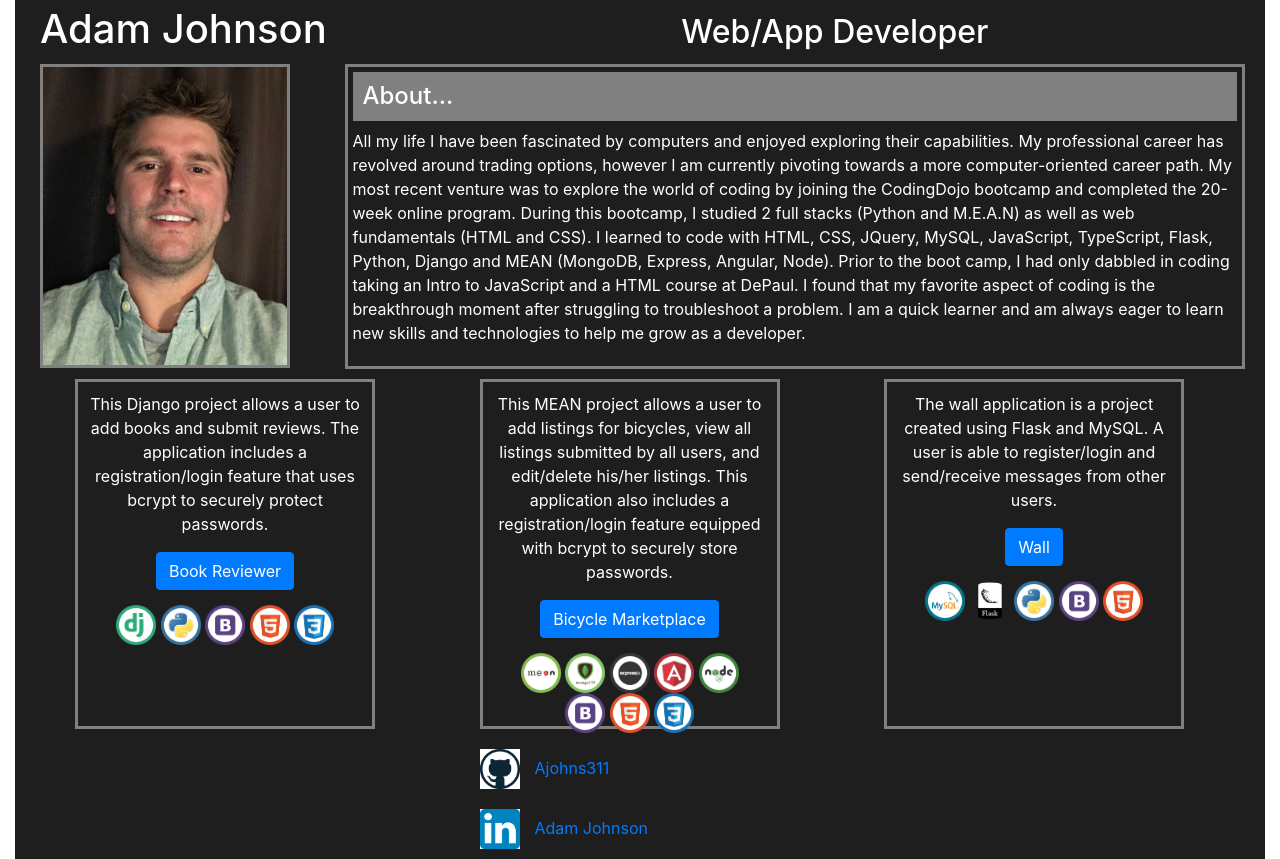
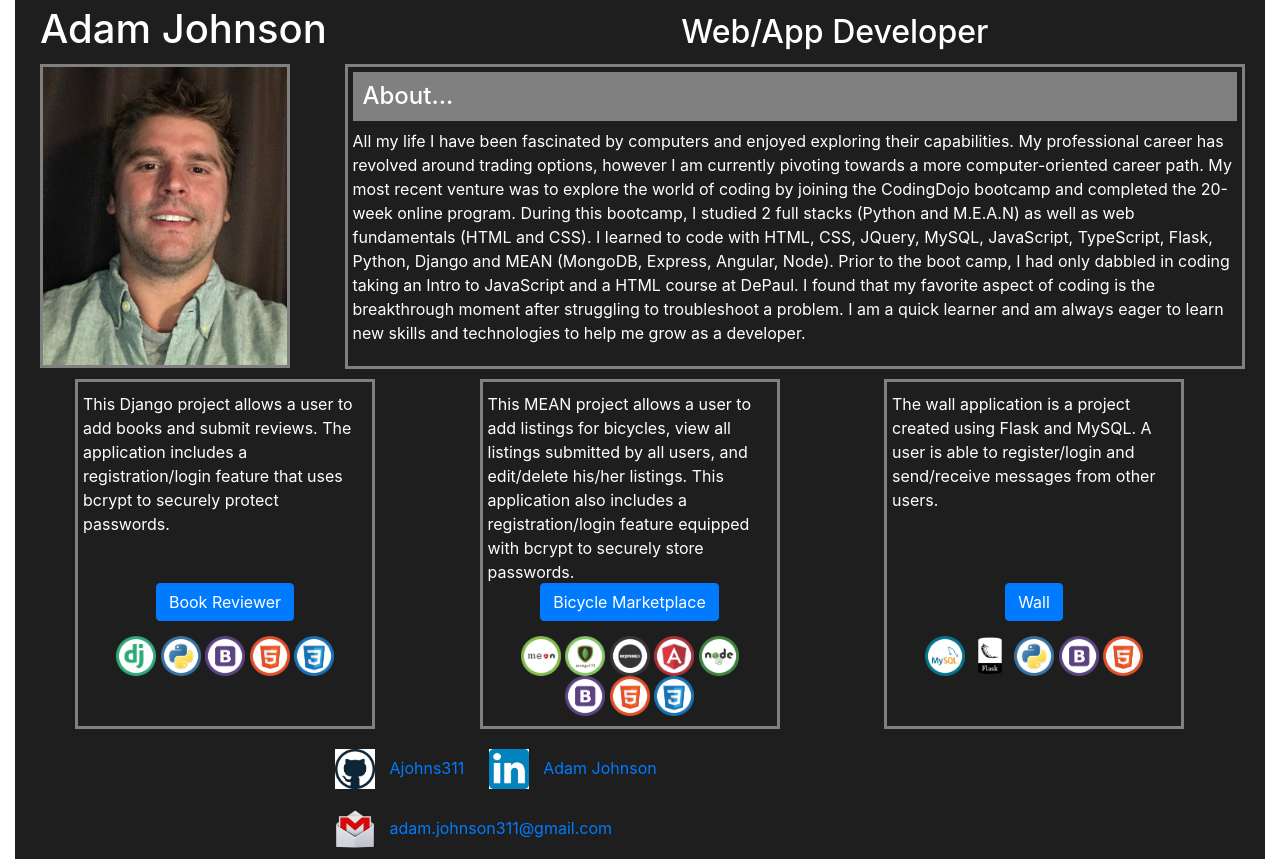
Before and after one commit to ajohns311/ajohns311.github.io, a plain HTML site: page index.html in a window 1280 px wide. Drawn offline with nearby package versions, Linux system fonts and the light colour scheme.

Commit message:
look changes

```diff
--- a/index.html
+++ b/index.html
@@ -72,6 +72,10 @@
         <img src="images/linkedin.png" alt="LinkedIn icon" class="contacticon">
         <a href="https://www.linkedin.com/in/adam-johnson311/">Adam Johnson</a>
       </div>
+      <div class="contactblock">
+        <img src="images/Gmail-icon.png" alt="Gmail icon" class="contacticon">
+        <a href="mailto: adam.johnson311@gmail.com">adam.johnson311@gmail.com</a>
+      </div>
     </div>
   </div>
 </body>
--- a/style.css
+++ b/style.css
@@ -53,6 +53,10 @@
   margin: 10px 50px;
   vertical-align: top;
 }
+  .project p {
+    text-align: left;
+    height: 175px;
+  }
 .tech {
   margin: 15px;
 }
@@ -66,7 +70,7 @@
   margin: 5px 0px;
 }
 .contactfooter {
-  margin: 0px 445px;
+  margin: 0px 300px;
 }
 .contactblock {
   margin: 5px;
```
Also changed, not shown: images/Gmail-icon.png (added).
